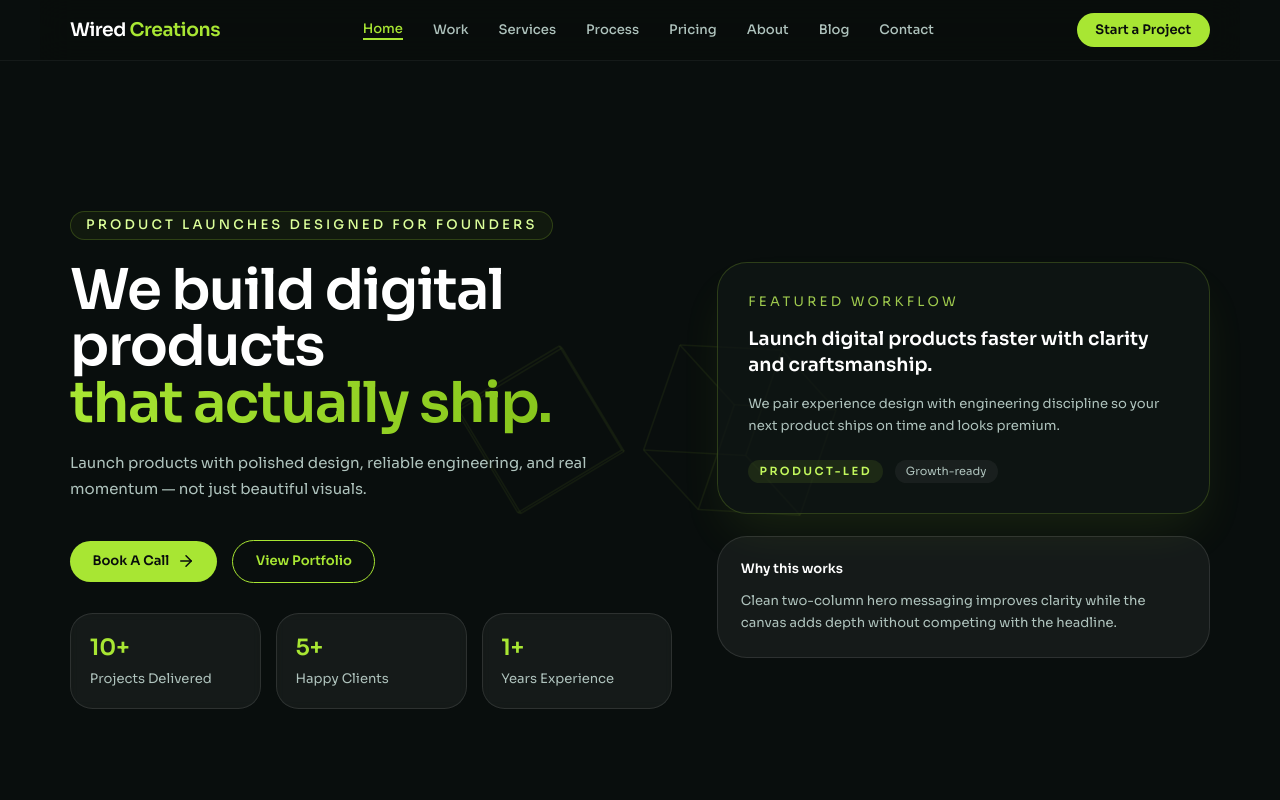
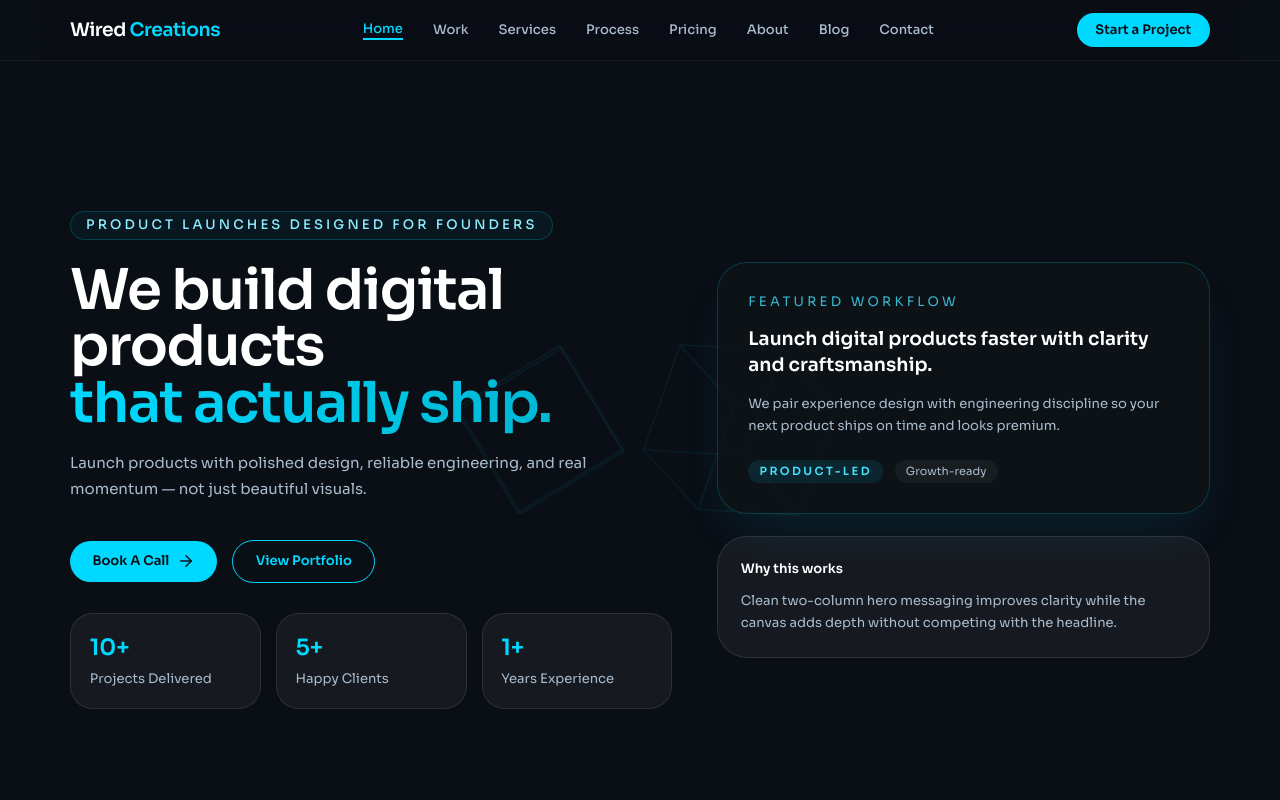
Before and after one commit to amanrajpoot5612/Agency-website-using-bolt, a React (Vite) app: page / in a window 1280 px wide. Shown: the top 800 px of the page. Built offline with nearby package versions, Linux system fonts and the light colour scheme; a web font is replaced by a local one.

Commit message:
fix: reset ACTIVE_THEME to default value for production deployment

```diff
--- a/theme.config.js
+++ b/theme.config.js
@@ -2,7 +2,7 @@
  * Production theme selector.
  * Change only this number (0–5), then rebuild and deploy the website.
  */
-export const ACTIVE_THEME = 5;
+export const ACTIVE_THEME = 0;
 
 export const THEMES = [
   {
```
